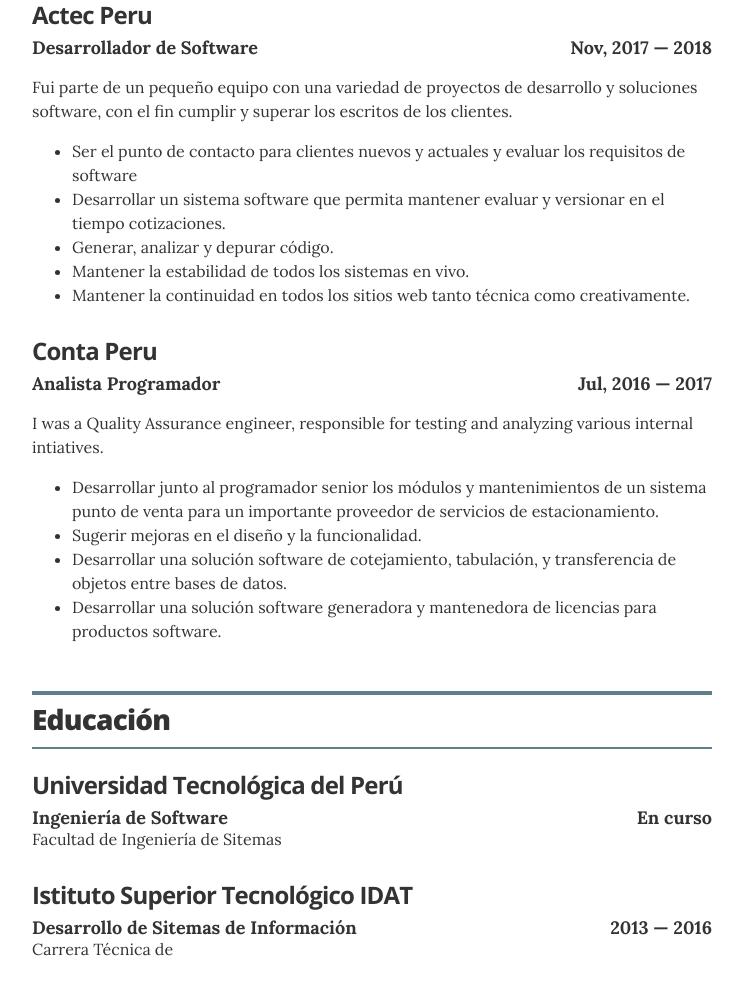
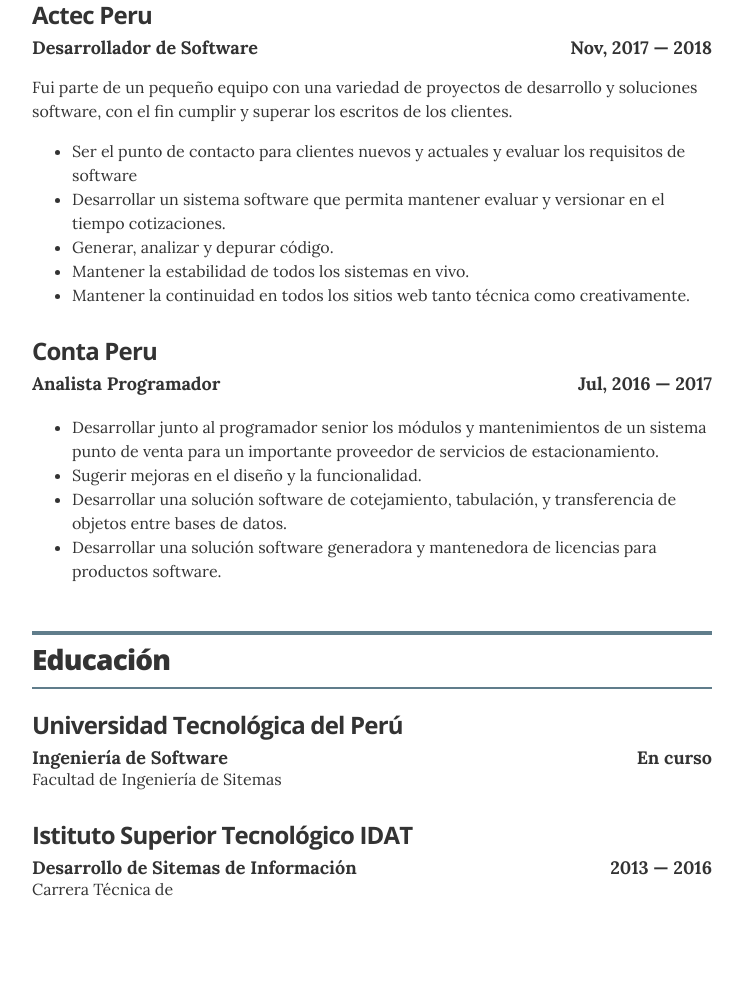
Before and after one commit to cesardevops/aboutme, a plain HTML site: page index.html in a window 1280 px wide. Shown: the part 1055-2050 px from the top of the page, without its empty margins (268-1011 px from the left). After the commit the page ends 2004 px from the top, so only its background shows below. Drawn offline with nearby package versions, Linux system fonts and the light colour scheme.

Commit message:
actualización del texto de la sección experiencia
Actualización del texto experiencia contapeeu.

```diff
--- a/index.html
+++ b/index.html
@@ -138,7 +138,7 @@ proyectos son valores fundamentales para lograr relaciones comerciales duraderas
         <div class="resume-item" itemscope="" itemprop="worksFor" itemtype="http://schema.org/Organization">
           <h3 class="resume-item-title" itemprop="name">Conta Peru</h3>
           <h4 class="resume-item-details" itemprop="description"><span style="display: block; float:left;">Analista Programador</span><span style="display: block; float:right;">Jul, 2016 — 2017</span></h4><br>
-          <p class="resume-item-copy" style="clear: both;">I was a Quality Assurance engineer, responsible for testing and analyzing various internal intiatives.</p>
+          <p class="resume-item-copy" style="clear: both;"></p>
           <ul>
             <li>Desarrollar junto al programador senior los módulos y mantenimientos de un sistema punto de venta
           para un importante proveedor de servicios de estacionamiento.</li>
```
